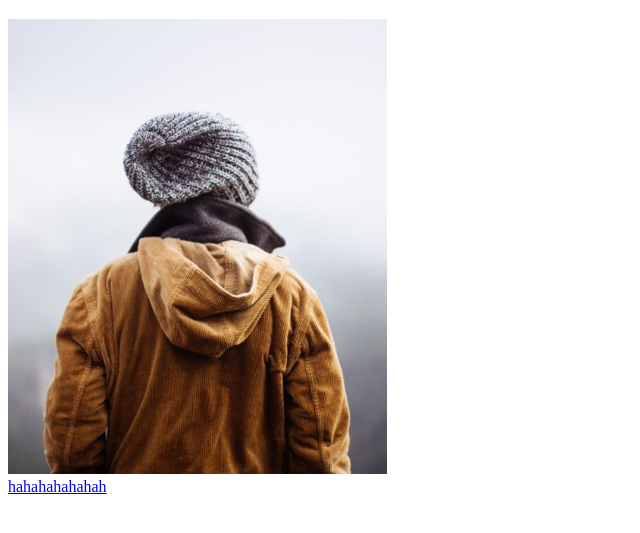
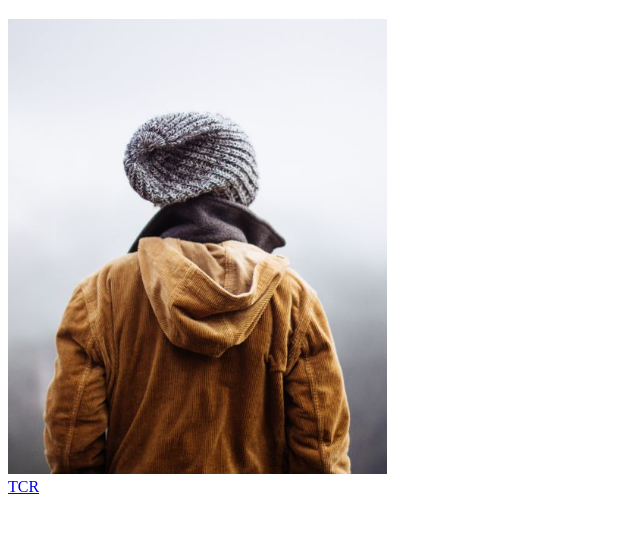
Before and after one commit to EmirhanK010/p1-html-css, a plain HTML site: page test.html in a window 1280 px wide. Shown: the part 61-594 px from the top of the page, without its empty margins (0-640 px from the left). Drawn offline with Linux system fonts and the light colour scheme.

Commit message:
eerste versie

```diff
--- a/test.html
+++ b/test.html
@@ -9,6 +9,6 @@
     <h1>Afbeelding </h1>
     <img src="images/afbeelding.jpg" alt="Jacket" width="30%" height="30%">
 <br/>
-<a href="http://www.techniekcollegerotterdam.nl">hahahahahahah</a>
+<a href="http://www.techniekcollegerotterdam.nl">TCR</a>
 </body>
 </html>
```
